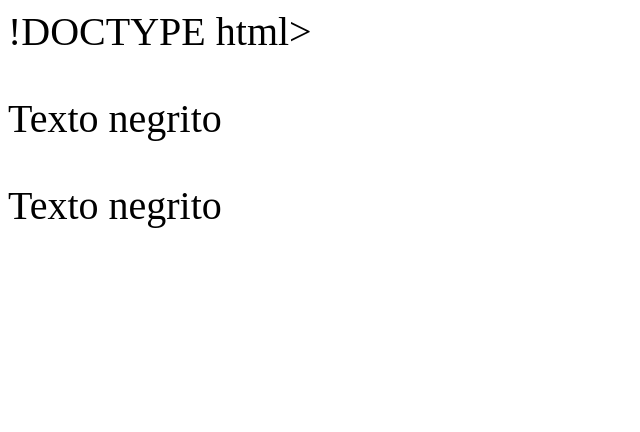
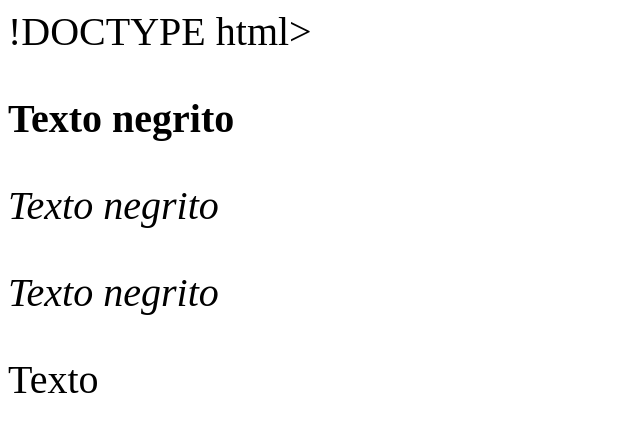
Before and after one commit to lbanezz/Desenvolvimento-Web, a plain HTML site: page ProjetoCSS3/estilos-textos.html in a window 1280 px wide. Shown: the whole page, without its empty margins (0-640 px from the left). Drawn offline with Linux system fonts and the light colour scheme.

Commit message:
Update estilos-textos.html

```diff
--- a/ProjetoCSS3/estilos-textos.html
+++ b/ProjetoCSS3/estilos-textos.html
@@ -13,8 +13,15 @@
 
        .negrito {
             /* normal, bold, 100 até 900*/
-            font-weight: 100;
+            font-weight: 900;
        }
+      .italico {
+        font-style: italic;
+      }
+
+      .formatacao {
+        text-decoration: underline;
+      }
 
     </style>
 
@@ -22,7 +29,9 @@
     <body>
 
   <p class="negrito">Texto negrito</p>
-  <p>Texto negrito</p>
+  <p class="italico">Texto negrito</p>
+  <p class="italico">Texto negrito</p>
+  <p class="">Texto</p>
 
 
 </head>
```
